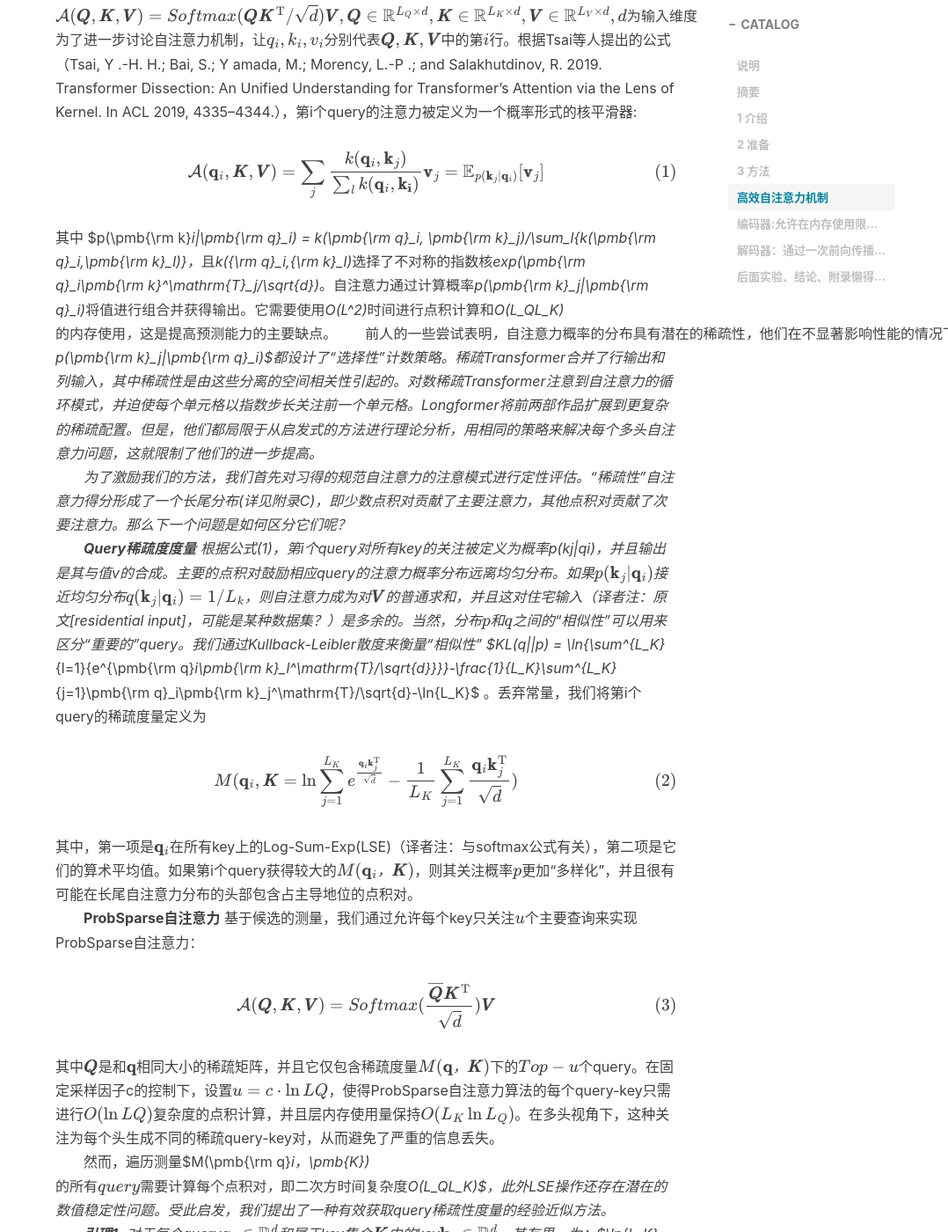
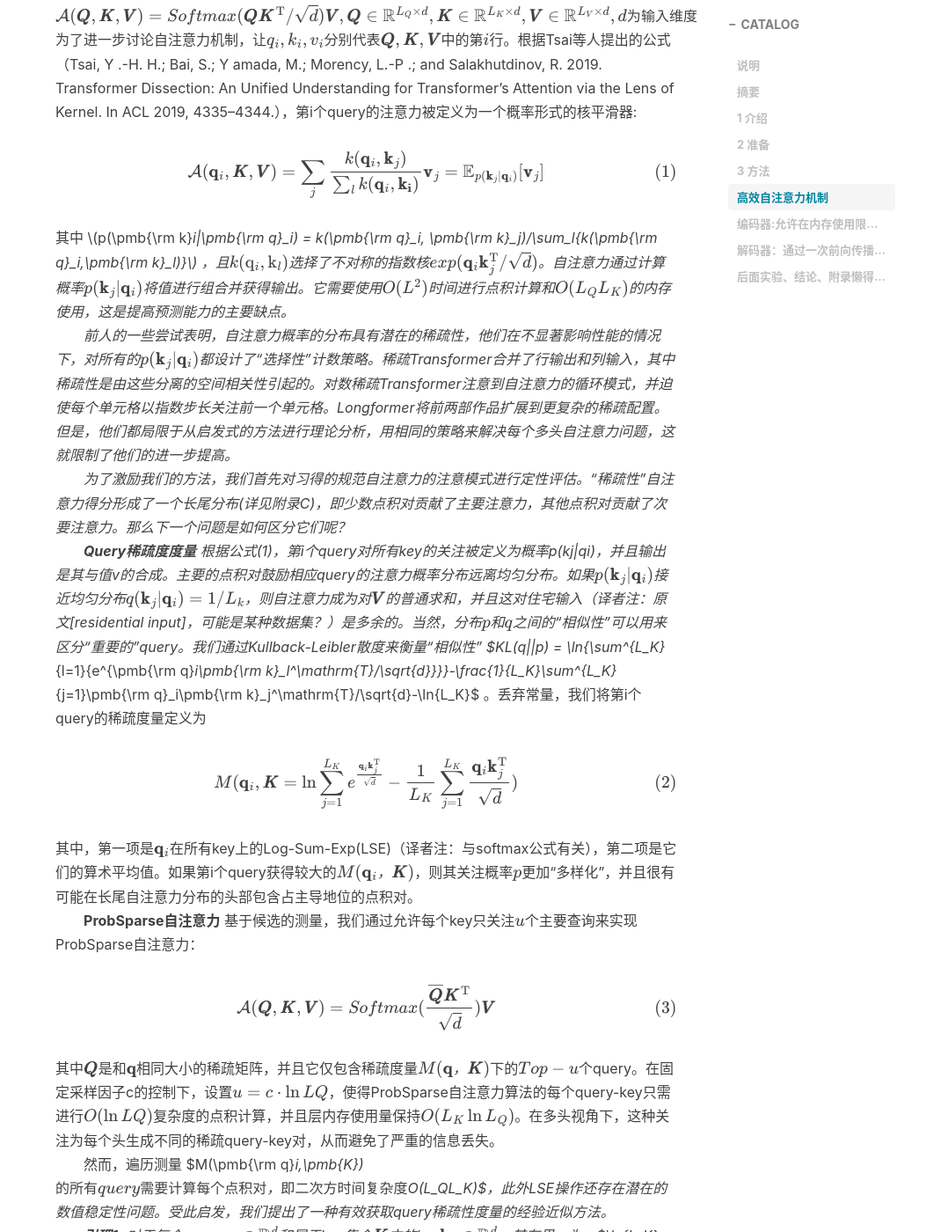
Before and after one commit to HXLH50K/hxlh50k.github.io, a Jekyll site: the page built from _posts/2021-04-12-文献翻译 Informer Beyond Efficient Transformer for Long Sequence.md, in a window 1280 px wide and 1400 px high, scrolled down 3549 px. Shown: the whole window at 88% size, without its empty margins (202-1280 px from the left). Built offline with Jekyll 4.4.1, drawn with Linux system fonts in a browser that asks for light colours; nearby versions of some CDN libraries; formulas are drawn with MathJax 3; comment, search, counter and statistics services are not loaded.

```diff
--- a/_posts/2021-04-12-文献翻译 Informer Beyond Efficient Transformer for Long Sequence.md
+++ b/_posts/2021-04-12-文献翻译 Informer Beyond Efficient Transformer for Long Sequence.md
@@ -65,7 +65,7 @@ tags:
  \mathcal{A}(\pmb{\rm q}_i, \pmb{K}, \pmb{V}) = \sum_j{\frac{k(\pmb{\rm q}_i,\pmb{\rm k}_j)}{\sum_lk(\pmb{\rm q}_i,\pmb{\rm k_i})}\pmb{\rm v}_j = \mathbb{E}_{p(\pmb{\rm k}_j|\pmb{\rm q}_i)}[\pmb{\rm v}_j]} \tag{1}
  $$
 
-其中 $p(\pmb{\rm k}_i|\pmb{\rm q}_i) = k(\pmb{\rm q}_i, \pmb{\rm k}_j)/\sum_l{k(\pmb{\rm q}_i,\pmb{\rm k}_l)}$ ，且$k({\rm q}_i,{\rm k}_l)$选择了不对称的指数核$exp(\pmb{\rm q}_i\pmb{\rm k}^\mathrm{T}_j/\sqrt{d})$。自注意力通过计算概率$p(\pmb{\rm k}_j|\pmb{\rm q}_i)$将值进行组合并获得输出。它需要使用$O(L^2)$时间进行点积计算和$O(L_QL_K)$的内存使用，这是提高预测能力的主要缺点。
+其中 \\(p(\pmb{\rm k}_i|\pmb{\rm q}_i) = k(\pmb{\rm q}_i, \pmb{\rm k}_j)/\sum_l{k(\pmb{\rm q}_i,\pmb{\rm k}_l)}\\) ，且$k({\rm q}_i,{\rm k}_l)$选择了不对称的指数核$exp(\pmb{\rm q}_i\pmb{\rm k}^\mathrm{T}_j/\sqrt{d})$。自注意力通过计算概率$p(\pmb{\rm k}_j|\pmb{\rm q}_i)$将值进行组合并获得输出。它需要使用$O(L^2)$时间进行点积计算和$O(L_QL_K)$的内存使用，这是提高预测能力的主要缺点。
 　　前人的一些尝试表明，自注意力概率的分布具有潜在的稀疏性，他们在不显著影响性能的情况下，对所有的$p(\pmb{\rm k}_j|\pmb{\rm q}_i)$都设计了“选择性”计数策略。稀疏Transformer合并了行输出和列输入，其中稀疏性是由这些分离的空间相关性引起的。对数稀疏Transformer注意到自注意力的循环模式，并迫使每个单元格以指数步长关注前一个单元格。Longformer将前两部作品扩展到更复杂的稀疏配置。但是，他们都局限于从启发式的方法进行理论分析，用相同的策略来解决每个多头自注意力问题，这就限制了他们的进一步提高。
 　　为了激励我们的方法，我们首先对习得的规范自注意力的注意模式进行定性评估。“稀疏性”自注意力得分形成了一个长尾分布(详见附录C)，即少数点积对贡献了主要注意力，其他点积对贡献了次要注意力。那么下一个问题是如何区分它们呢？
 　　**Query稀疏度度量** 根据公式(1)，第i个query对所有key的关注被定义为概率p(kj|qi)，并且输出是其与值v的合成。主要的点积对鼓励相应query的注意力概率分布远离均匀分布。如果$p(\pmb{\rm k}_j|\pmb{\rm q}_i)$接近均匀分布$q(\pmb{\rm k}_j|\pmb{\rm q}_i) = 1/L_k$，则自注意力成为对$\pmb{V}$的普通求和，并且这对住宅输入（译者注：原文[residential input]，可能是某种数据集？）是多余的。当然，分布$p$和$q$之间的“相似性”可以用来区分“重要的”query。我们通过Kullback-Leibler散度来衡量“相似性” $KL(q||p) = \ln{\sum^{L_K}_{l=1}{e^{\pmb{\rm q}_i\pmb{\rm k}_l^\mathrm{T}/\sqrt{d}}}}-\frac{1}{L_K}\sum^{L_K}_{j=1}\pmb{\rm q}_i\pmb{\rm k}_j^\mathrm{T}/\sqrt{d}-\ln{L_K}$ 。丢弃常量，我们将第i个query的稀疏度量定义为
@@ -78,7 +78,7 @@ $$M(\pmb{\rm q}_i, \pmb{K}=\ln{\sum^{L_K}_{j=1}{e^{\frac{\pmb{\rm q}_i\pmb{\rm k
 $$\mathcal{A}(\pmb{Q},\pmb{K},\pmb{V})=Softmax(\frac{\overline{\pmb{Q}}\pmb{K}^\mathrm{T}}{\sqrt{d}})\pmb{V}\tag{3}$$
 
 其中$\pmb{Q}$是和$\pmb{\rm q}$相同大小的稀疏矩阵，并且它仅包含稀疏度量$M(\pmb{\rm q}，\pmb{K})$下的$Top-u$个query。在固定采样因子c的控制下，设置$u=c·\ln{LQ}$，使得ProbSparse自注意力算法的每个query-key只需进行$O(\ln{LQ})$复杂度的点积计算，并且层内存使用量保持$O(L_K\ln{L_Q})$。在多头视角下，这种关注为每个头生成不同的稀疏query-key对，从而避免了严重的信息丢失。
-　　然而，遍历测量$M(\pmb{\rm q}_i，\pmb{K})$的所有query需要计算每个点积对，即二次方时间复杂度$O(L_QL_K)$，此外LSE操作还存在潜在的数值稳定性问题。受此启发，我们提出了一种有效获取query稀疏性度量的经验近似方法。
+　　然而，遍历测量 $M(\pmb{\rm q}_i,\pmb{K})$ 的所有query需要计算每个点积对，即二次方时间复杂度$O(L_QL_K)$，此外LSE操作还存在潜在的数值稳定性问题。受此启发，我们提出了一种有效获取query稀疏性度量的经验近似方法。
 　　**引理1.** 对于每个query$\pmb{\rm q}_i\in\mathbb{R}^d$和属于key集合$\pmb{K}$中的key$\pmb{\rm k}_j\in\mathbb{R}^d$，其有界，为：$\ln{L_K} \leq M(\pmb{\rm q}_i,\pmb{K}) \leq \max_j{\{\pmb{\rm q}_i\pmb{\rm k}_j^\mathrm{T}/\sqrt{d}\}}-\frac{1}{L_K}\sum^{L_K}_{j=1}{\{\pmb{\rm q}_i\pmb{\rm k}_j^\mathrm{T}/\sqrt{d}\}}+\ln{L_K}$。当$\pmb{\rm q}_i\in\pmb{K}$时，它也成立。
 　　从引理1(证明见附录D.1)出发，我们提出最大均值测度为
 
```
